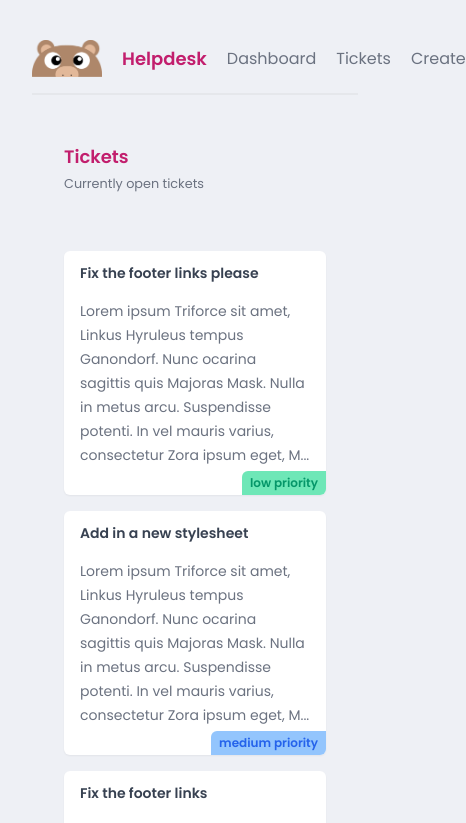
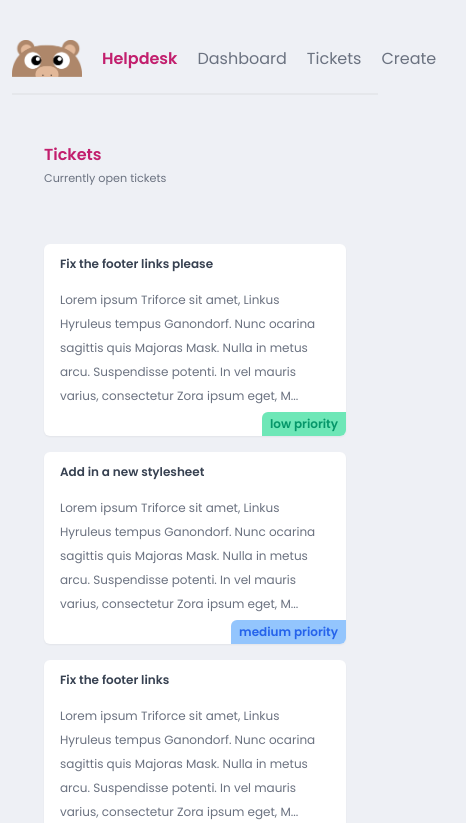
Before and after one commit to alaws66/next-helpdesk, a Next.js app: page /tickets in a window 390 px wide. Shown: the top 823 px of the page, 466 px wide, since content can reach past the window. Built offline with nearby package versions, Linux system fonts and the light colour scheme; data requests are answered from the project's data file.

Commit message:
media style adjustments

```diff
--- a/app/globals.css
+++ b/app/globals.css
@@ -5,16 +5,19 @@
 /* base styles */
 body {
   background: #eef0f5;
-  @apply text-gray-500 m-8;
+  @apply text-gray-500 mx-3 my-8 sm:m-8;
 }
 h1, h2 {
-  @apply font-bold text-primary text-lg;
+  @apply font-bold text-primary text-base sm:text-lg;
+}
+p {
+  @apply text-sm sm:text-base;
 }
 main {
   @apply max-w-5xl my-12 mx-auto px-8;
 }
 main > h2 {
-  @apply mb-4 pb-2 text-base ;
+  @apply mb-4 pb-2 text-sm sm:text-base ;
 }
 p > a {
   @apply text-primary underline;
@@ -45,7 +48,7 @@ button {
     px-3 py-2
     rounded-sm
     flex justify-between items-center gap-2
-    text-sm;
+    text-xs sm:text-sm;
 }
 button:hover {
   @apply bg-opacity-90;
@@ -108,11 +111,11 @@ form button {
 }
 .card h3 {
   @apply
-    font-bold text-gray-700 text-sm
+    font-bold text-gray-700 text-xs sm:text-sm
     mb-0;
 }
 .card p {
-  @apply my-4 text-sm leading-6;
+  @apply my-4 text-xs sm:text-sm leading-6;
 }
 
 /* pill styles */
```
